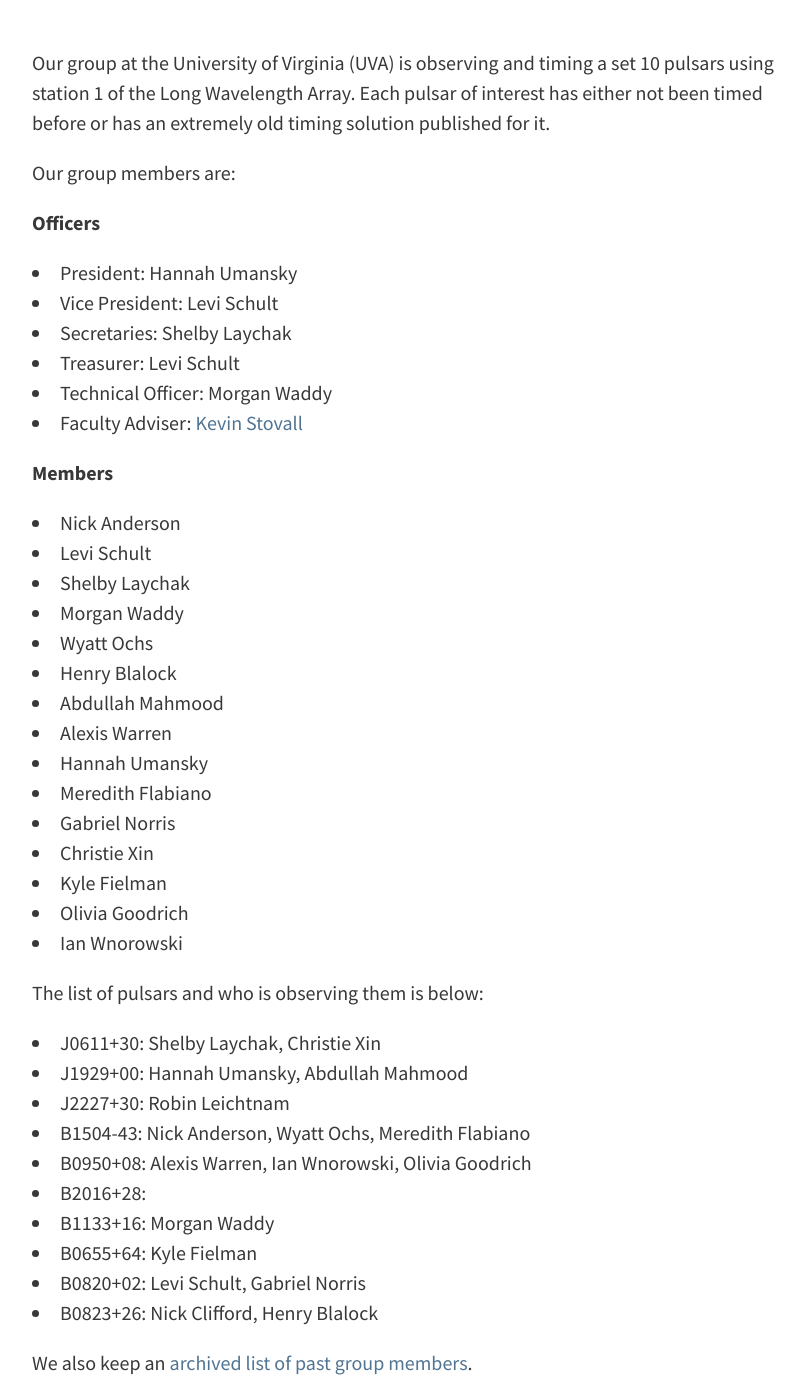
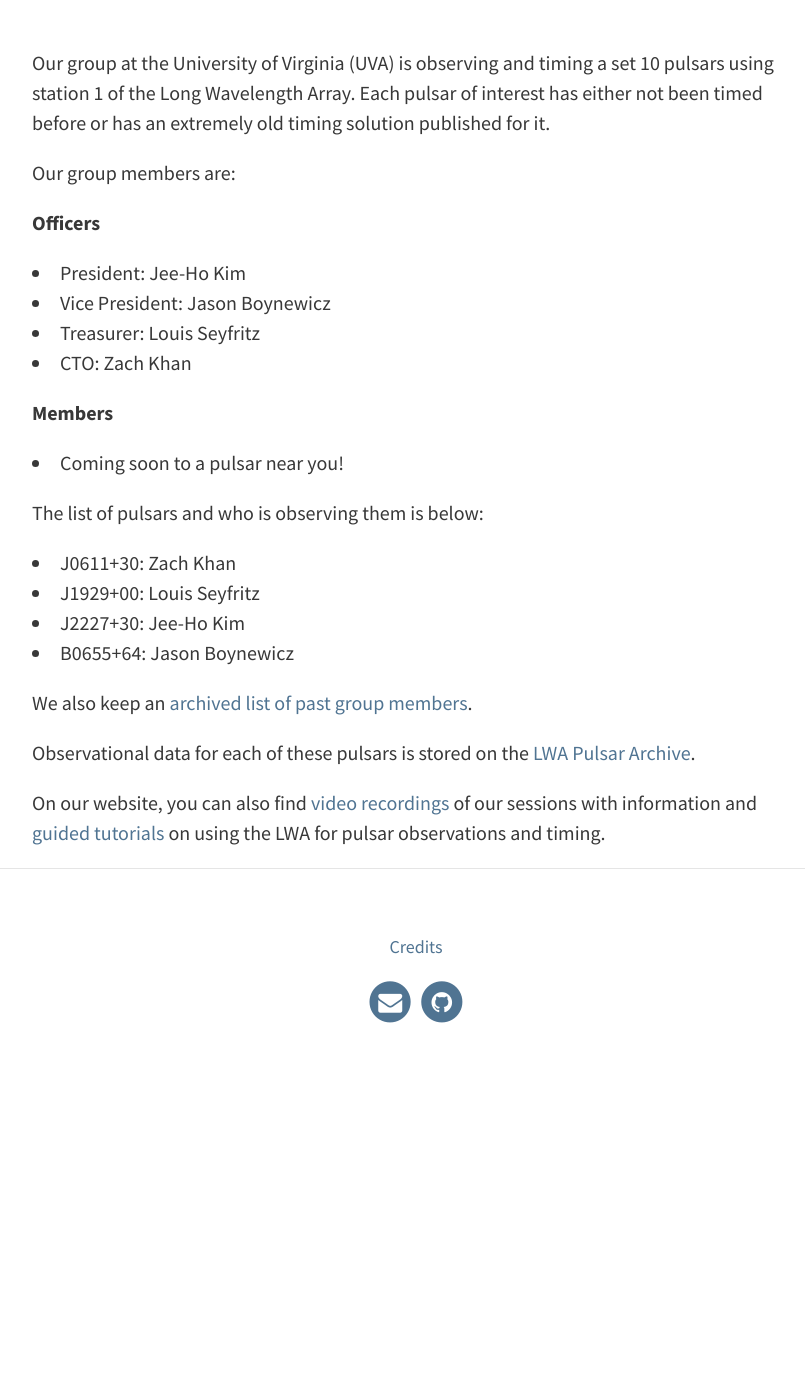
Before and after one commit to pulsar-observers/pulsar-observers.github.io, a Jekyll site: the page built from _pages/timing.md, in a window 1280 px wide and 1400 px high, scrolled down 427 px. Shown: the whole window, without its empty margins (224-1029 px from the left). Built offline with Jekyll 4.4.1, drawn with Linux system fonts in a browser that asks for light colours; after the commit the page ends 1535 px from its top, so only the background shows below that.

Commit message:
Fixing names for 21

```diff
--- a/_pages/timing.md
+++ b/_pages/timing.md
@@ -12,42 +12,21 @@ Our group at the University of Virginia (UVA) is observing and timing a set 10 p
 Our group members are:
 
 **Officers**
-- President: Hannah Umansky
-- Vice President: Levi Schult
-- Secretaries: Shelby Laychak
-- Treasurer: Levi Schult
-- Technical Officer: Morgan Waddy
-- Faculty Adviser: [Kevin Stovall](http://physics.unm.edu/pandaweb/people/person.php?personID=1231)
+- President: Jee-Ho Kim
+- Vice President: Jason Boynewicz
+- Treasurer: Louis Seyfritz
+- CTO: Zach Khan
 
 **Members**
-- Nick Anderson
-- Levi Schult
-- Shelby Laychak
-- Morgan Waddy
-- Wyatt Ochs
-- Henry Blalock
-- Abdullah Mahmood
-- Alexis Warren
-- Hannah Umansky
-- Meredith Flabiano
-- Gabriel Norris
-- Christie Xin
-- Kyle Fielman
-- Olivia Goodrich
-- Ian Wnorowski
+- Coming soon to a pulsar near you!
 
 The list of pulsars and who is observing them is below:
 
-- J0611+30: Shelby Laychak, Christie Xin
-- J1929+00: Hannah Umansky, Abdullah Mahmood
-- J2227+30: Robin Leichtnam
-- B1504-43: Nick Anderson, Wyatt Ochs, Meredith Flabiano
-- B0950+08: Alexis Warren, Ian Wnorowski, Olivia Goodrich
-- B2016+28:
-- B1133+16: Morgan Waddy
-- B0655+64: Kyle Fielman
-- B0820+02: Levi Schult, Gabriel Norris
-- B0823+26: Nick Clifford, Henry Blalock
+- J0611+30: Zach Khan
+- J1929+00: Louis Seyfritz
+- J2227+30: Jee-Ho Kim
+- B0655+64: Jason Boynewicz
+
 
 We also keep an [archived list of past group members]({{ site.url }}{{ site.baseurl }}/past-members/).
 
```
Also changed, not shown: _pages/about.md (+2 -2 lines), _pages/past-members.md (+25 -0 lines).
